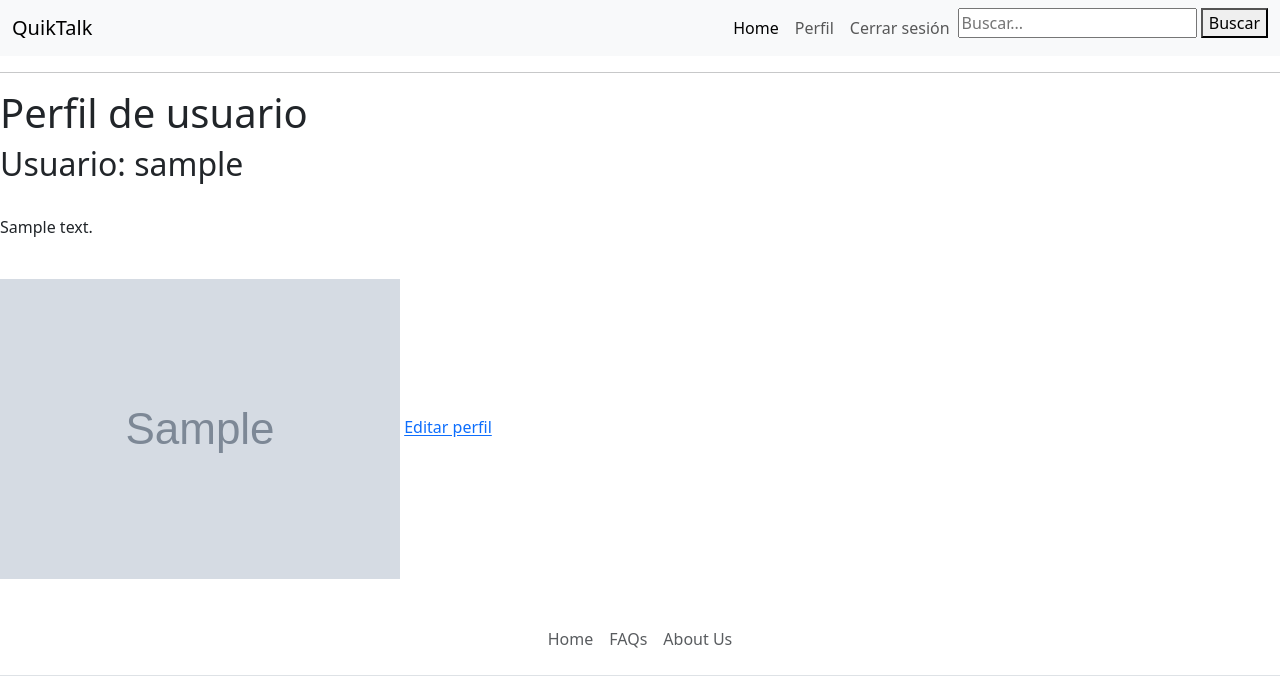
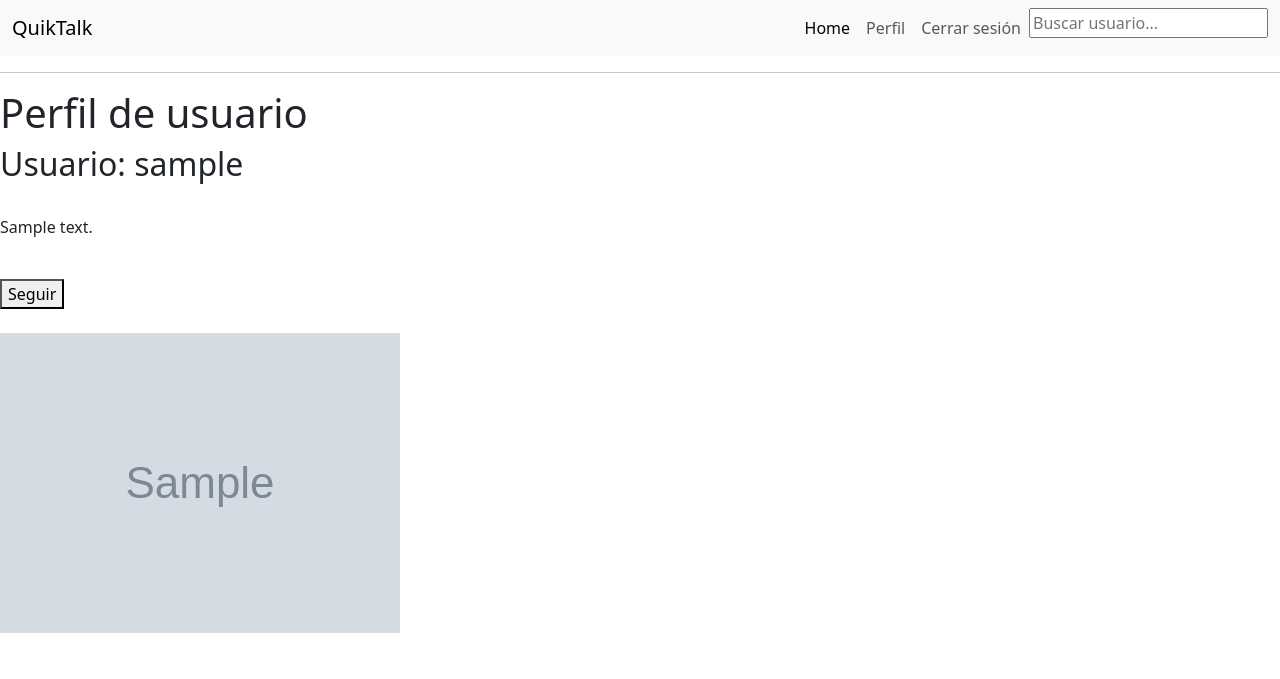
Before and after one commit to Diana-GR/RedSocial-CTC, a Django app: page /profile/ in a window 1280 px wide. Shown: the top 679 px of the page. Run offline with Django 5.2, Linux system fonts and the light colour scheme; a user stored in the database is signed in; tables that the repository leaves empty hold one stand-in row (values such as "Sample post"); grey boxes marked "Sample" are stand-in pictures.

Commit message:
metodo seguir incompleto

```diff
--- a/posts/static/index.css
+++ b/posts/static/index.css
@@ -23,3 +23,32 @@ html, body {
   .main-container{
     background-color: aquamarine;
   }
+
+
+  .search-bar {
+    position: relative;
+  }
+
+  .dropdown-busqueda {
+    position: absolute;
+    top: 100%;
+    left: 0;
+    right: 0;
+    background-color: #fff;
+    border: 1px solid #ddd;
+    max-height: 200px;
+    overflow-y: auto;
+    display: none;
+    z-index: 1000;
+  }
+
+  .dropdown-busqueda a {
+    display: block;
+    padding: 8px;
+    text-decoration: none;
+    color: #333;
+  }
+
+  .dropdown-busqueda a:hover {
+    background-color: #f0f0f0;
+  }
--- /dev/null
+++ b/posts/static/js/buscar.js
@@ -0,0 +1,39 @@
+document.addEventListener('DOMContentLoaded', function() {
+    const buscarInput = document.getElementById('buscar-input');
+    const buscarResultados = document.getElementById('buscar-resultados');
+
+    if (!buscarInput || !buscarResultados) {
+        console.error('Elementos no encontrados en el DOM.');
+        return;
+    }
+
+    buscarInput.addEventListener('input', function() {
+        const query = buscarInput.value;
+        console.log(`Consulta de búsqueda: ${query}`); // Mensaje para depuración
+
+        if (query.length === 0) {
+            buscarResultados.style.display = 'none';
+            buscarResultados.innerHTML = '';
+            return;
+        }
+
+        fetch(`/buscar/?q=${encodeURIComponent(query)}`)
+            .then(response => {
+                console.log('Respuesta recibida:', response); // Mensaje para depuración
+                if (!response.ok) {
+                    throw new Error('Network response was not ok');
+                }
+                return response.json();
+            })
+            .then(data => {
+                console.log('Datos de búsqueda:', data); // Mensaje para depuración
+                buscarResultados.style.display = 'block';
+                buscarResultados.innerHTML = data.results.map(user => `
+                    <a href="/profile/${user.id}/">${user.username}</a>
+                `).join('');
+            })
+            .catch(error => {
+                console.error('Error:', error); // Mensaje para depuración
+            });
+    });
+});
--- a/posts/templates/index.html
+++ b/posts/templates/index.html
@@ -30,11 +30,10 @@
               </li>
               <li class="nav-item">
                 <div class="search-bar">
-            <input type="text" placeholder="Buscar...">
-            <button>Buscar</button>
+                  <input id="buscar-input" type="text" placeholder="Buscar usuario..." autocomplete="off">
+                  <div id="buscar-resultados" class="dropdown-busqueda"></div>
                 </div>
               </li>
-    </div>
               {% else %}
               <li class="nav-item">
                 <a class="nav-link" href="{% url "signup" %}">Crear cuenta</a>
@@ -86,5 +85,6 @@
       </footer>
 
     <script src="https://cdn.jsdelivr.net/npm/bootstrap@5.3.3/dist/js/bootstrap.bundle.min.js" integrity="sha384-YvpcrYf0tY3lHB60NNkmXc5s9fDVZLESaAA55NDzOxhy9GkcIdslK1eN7N6jIeHz" crossorigin="anonymous"></script>
+    <script src="{% static 'js/buscar.js' %}"></script>
   </body>
 </html>
--- a/posts/templates/profile.html
+++ b/posts/templates/profile.html
@@ -1,14 +1,26 @@
 {% extends "index.html" %} {% block "content" %}
 <h1>Perfil de usuario</h1>
-<h2>Usuario: {{request.user.username}}</h2>  <br>
-<p>{{profile.biography}}</p>  <br>
+<h2>Usuario: {{profile.user.username}}</h2>
+<br />
+<p>{{profile.biography}}</p>
+<br />
+{% if request.user in profile.user.amigos.all %}
+<!-- Si el usuario autenticado ya sigue al perfil -->
+<form method="POST" action="{% url 'seguirUser' profile.user.id %}">
+  {% csrf_token %}
+  <button type="submit">Dejar de seguir</button>
+</form>
+{% else %}
+<!-- Si el usuario autenticado no sigue al perfil -->
+<form method="POST" action="{% url 'seguirUser' profile.user.id %}">
+  {% csrf_token %}
+  <button type="submit">Seguir</button>
+</form>
+{% endif %}
 
+<br />
 {%if profile.avatar%}
-<img src= "{{profile.avatar.url}}" alt = "Avatar">
+<img src="{{profile.avatar.url}}" alt="Avatar" />
 {%else%}
-<p>No avatar uploades.<p/>
-    {%endif%}
-<a href = "{% url "edit_profile" %}">Editar perfil<a/>
-
-
-{% endblock "content" %}
+<p>No avatar uploades.</p>
+{%endif%} {% endblock%}
--- a/posts/urls.py
+++ b/posts/urls.py
@@ -6,7 +6,10 @@ urlpatterns = [
     path("login/", views.session, name="login"),
     path("logout/", views.delete_session, name="logout"),
     path("about-us/", views.aboutus, name="about-us"),
-    path("profile/", views.profile, name="profile"),
+    path("profile/", views.profile, name="profile"),  # Perfil del usuario autenticado
+    path(
+        "profile/<int:user_id>/", views.profile, name="profile_otros"
+    ),  # Perfil de otros usuarios
     path("signup/", views.signup, name="signup"),
     path("home/", views.home, name="home"),
     path("comentarios/<int:post_id>/", views.comentarios_view, name="comentarios_view"),
--- a/posts/views.py
+++ b/posts/views.py
@@ -1,4 +1,4 @@
-# from django.http import HttpResponse
+from django.http import HttpResponse
 from django.shortcuts import render, redirect, get_object_or_404
 from django.contrib.auth.forms import UserCreationForm, AuthenticationForm
 from django.contrib.auth.models import User  # Utilizamos el modelo integrado User
@@ -7,6 +7,7 @@ from .models import Profile, Post, Comentario, Amistad
 from .forms import ProfileForm
 from django.contrib.auth.decorators import login_required
 from django.db.models import Q
+from django.http import JsonResponse
 
 
 def index(request):
@@ -116,10 +117,22 @@ def comentarios_view(request, post_id):
 
 
 @login_required
-def profile(request):
-    user = request.user
+def profile(request, user_id=None):
+    if user_id:
+        # Si se proporciona un user_id, obtenemos el perfil del usuario correspondiente
+        user = get_object_or_404(User, id=user_id)
+    else:
+        # Si no se proporciona un user_id, usamos el perfil del usuario autenticado
+        user = request.user
+
     profile, created = Profile.objects.get_or_create(user=user)
-    return render(request, "profile.html", {"profile": profile})
+    return render(request, "profile.html", {"profile": profile, "user": user})
+
+
+# def profile(request):
+#     user = request.user
+#     profile, created = Profile.objects.get_or_create(user=user)
+#     return render(request, "profile.html", {"profile": profile})
 
 
 @login_required
@@ -173,25 +186,57 @@ def aboutus(request):
     return render(request, "about-us.html")
 
 
+@login_required
 def seguirUser(request, user_id):
-    if not request.user.is_authenticated:
-        return redirect("login")
+    perfil_a_seguir = get_object_or_404(User, id=user_id)
 
-    usuario_a_seguir = get_object_or_404(User, id=user_id)
+    if request.user == perfil_a_seguir:
+        return redirect("profile")  # No permitir que un usuario se siga a sí mismo
 
-    # Verifica si el usuario ya está siguiendo a este usuario
-    if request.user != usuario_a_seguir:
-        amistad, created = Amistad.objects.get_or_create(
-            usuario=request.user, amigo=usuario_a_seguir
-        )
-        # En caso de que la amistad ya exista, no se crea una nueva
-        if not created:
-            amistad.delete()  # Si ya existe, se elimina la relación
+    amistad, created = Amistad.objects.get_or_create(
+        usuario=request.user, amigo=perfil_a_seguir
+    )
 
-    return redirect("home")  # modificar a donde redirigir
+    if not created:
+        amistad.delete()  # Si ya existe una amistad, eliminarla (dejar de seguir)
+
+    return redirect("profile_otros", user_id=user_id)
 
 
-def buscarUser(request):
+def seguirUsers(request, user_id):
+    if not request.user.is_authenticated:
+        return redirect("login")  # Redirige al login si no está autenticado
+
+    perfil_usuario = get_object_or_404(Profile, user_id=user_id)
+    if request.user == perfil_usuario.user:
+        return HttpResponse("No puedes seguirte a ti mismo.", status=400)
+
+    if request.user in perfil_usuario.user.amistades.all():
+        # Si el usuario ya sigue a este perfil, dejar de seguir
+        perfil_usuario.user.amistades.remove(request.user)
+    else:
+        # Si el usuario no sigue a este perfil, seguir
+        perfil_usuario.user.amistades.add(request.user)
+    # if not request.user.is_authenticated:
+    #     return redirect("login")
+
+    # usuario_a_seguir = get_object_or_404(User, id=user_id)
+
+    # # Verifica si el usuario ya está siguiendo a este usuario
+    # if request.user != usuario_a_seguir:
+    #     amistad, created = Amistad.objects.get_or_create(
+    #         usuario=request.user, amigo=usuario_a_seguir
+    #     )
+    #     # En caso de que la amistad ya exista, no se crea una nueva
+    #     if not created:
+    #         amistad.delete()  # Si ya existe, se elimina la relación
+
+    return redirect(
+        request.META.get("HTTP_REFERER", "home")
+    )  # modificar a donde redirigir //  redirect("home")
+
+
+def buscar(request):
     query = request.GET.get("q")
     if query:
         users = User.objects.filter(
@@ -201,3 +246,11 @@ def buscarUser(request):
         users = User.objects.none()
 
     return render(request, "buscador.html", {"users": users})
+
+
+def buscarUser(request):
+    query = request.GET.get("q", "")
+    users = User.objects.filter(
+        Q(username__icontains=query) | Q(profile__biography__icontains=query)
+    ).values("id", "username")
+    return JsonResponse({"results": list(users)})
```
Also changed, not shown: posts/templates/profile1.html (added, +12 -0 lines). Lines whose indentation alone changed are shown as unchanged.
